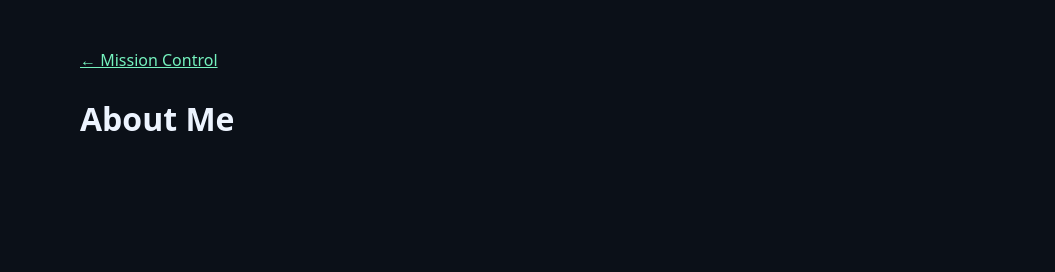
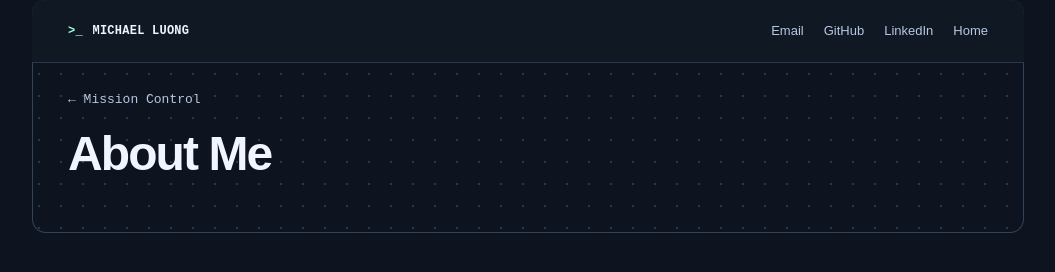
Before and after one commit to MikeyLuo/cloud-production-platform, an Astro site: page /about in a window 1280 px wide. Shown: the whole page, without its empty margins (112-1167 px from the left). Built offline with nearby package versions, Linux system fonts and the light colour scheme; Astro itself is replaced by a stand-in of ours.

Commit message:
[fix] Fixed UI
Fixed the UI not directing properly, and added a shared layout to each section page

```diff
--- /dev/null
+++ b/src/layouts/PortfolioLayout.astro
@@ -0,0 +1,173 @@
+---
+interface Props {
+  title: string;
+  section: string;
+}
+
+const { title, section } = Astro.props;
+
+{/*const navigation = [
+  { slug: 'about', title: 'Email' },
+  { slug: 'resume', title: 'Resume' },
+  { slug: 'projects', title: 'Projects' },
+  { slug: 'travel', title: 'Travel Blog' },
+];*/}
+---
+
+<!doctype html>
+<html lang="en">
+  <head>
+    <meta charset="UTF-8" />
+    <meta name="viewport" content="width=device-width, initial-scale=1" />
+    <meta
+      name="description"
+      content={`${title} — Michael Luong’s portfolio.`}
+    />
+    <title>{title} | Michael Luong</title>
+  </head>
+
+  <body>
+    <a class="skip-link" href="#content">Skip to content</a>
+
+    <div class="frame">
+      <header>
+        <a class="wordmark" href="/" aria-label="Michael Luong, home">
+          <span aria-hidden="true">&gt;_</span> Michael Luong
+        </a>
+
+        <nav aria-label="Contact and navigation">
+            <ul class="navigation">
+                <li><a href="mailto:michaeltriluong@gmail.com">Email</a></li>
+                <li><a href="https://github.com/mikeyluo">GitHub</a></li>
+                <li><a href="https://www.linkedin.com/in/michael-luong-695751165/">LinkedIn</a></li>
+                <li><a href="/">Home</a></li>
+            </ul>
+        </nav>
+      </header>
+
+      <main id="content" tabindex="-1">
+        <a class="back-link" href="/">← Mission Control</a>
+        <h1>{title}</h1>
+        <slot />
+      </main>
+    </div>
+  </body>
+</html>
+
+<style>
+  :global(body) {
+    margin: 0;
+    background: #0d131f;
+    color: #f0f5ff;
+    font: 0.9375rem/1.5 Arial, sans-serif;
+  }
+
+  .frame {
+    max-width: 62rem;
+    margin-inline: auto;
+    overflow: hidden;
+    border-radius: 0.875rem;
+    box-shadow: inset 0 0 0 1px #314359;
+  }
+
+  header {
+    display: flex;
+    align-items: center;
+    justify-content: space-between;
+    flex-wrap: wrap;
+    gap: 0.65rem 1.25rem;
+    min-height: 63px;
+    box-sizing: border-box;
+    padding: 0.75rem clamp(1.1875rem, 3.5vw, 2.25rem);
+    border-bottom: 1px solid #29384d;
+    background: #101824;
+  }
+
+  a {
+    color: #b5c7e1;
+    text-decoration: none;
+  }
+
+  a:hover,
+  a[aria-current="page"] {
+    color: #a4ffdc;
+  }
+
+  a[aria-current="page"] {
+    text-decoration: underline;
+    text-underline-offset: 0.4em;
+  }
+
+  a:focus-visible {
+    outline: 2px solid #a4ffdc;
+    outline-offset: 4px;
+    border-radius: 3px;
+  }
+
+  .wordmark {
+    display: inline-flex;
+    gap: 0.6rem;
+    color: #f0f5ff;
+    font: bold 0.75rem/1.4 "Courier New", monospace;
+    text-transform: uppercase;
+    letter-spacing: 0.02em;
+  }
+
+  .wordmark span {
+    color: #a4ffdc;
+  }
+
+  nav ul {
+    display: flex;
+    flex-wrap: wrap;
+    gap: 0.35rem 1.25rem;
+    margin: 0;
+    padding: 0;
+    list-style: none;
+  }
+
+  nav a {
+    display: inline-block;
+    padding-block: 0.375rem;
+    font-size: 0.8125rem;
+  }
+
+  main {
+    padding: 1.5rem clamp(1.1875rem, 3.5vw, 2.25rem) 2rem;
+    background:
+      radial-gradient(circle, #26384c 1px, transparent 1.25px)
+      -4px 0 / 22px 22px;
+  }
+
+  .back-link {
+    font: 0.8125rem/1.5 "Courier New", monospace;
+  }
+
+  h1 {
+    margin: 1rem 0 1.25rem;
+    font-size: clamp(2rem, 6vw, 3rem);
+    line-height: 1.15;
+    letter-spacing: -0.04em;
+  }
+
+  .skip-link {
+    position: absolute;
+    top: 0.5rem;
+    left: 0.5rem;
+    z-index: 10;
+    padding: 0.5rem 0.75rem;
+    background: #101824;
+    transform: translateY(-200%);
+  }
+
+  .skip-link:focus {
+    transform: translateY(0);
+  }
+
+  @media (max-width: 30rem) {
+    header {
+      flex-direction: column;
+      align-items: flex-start;
+    }
+  }
+</style>
--- a/src/pages/[section].astro
+++ b/src/pages/[section].astro
@@ -1,4 +1,5 @@
 ---
+import PortfolioLayout from '../layouts/PortfolioLayout.astro';
 import FieldAtlas from '../components/FieldAtlas.astro';
 
 export function getStaticPaths() {
@@ -11,33 +12,9 @@ export function getStaticPaths() {
 }
 
 const { title } = Astro.props;
-const isTravel = Astro.params.section === 'travel';
+const section = Astro.params.section ?? '';
 ---
 
-<!doctype html>
-<html lang="en">
-  <head>
-    <meta charset="UTF-8" />
-    <meta name="viewport" content="width=device-width, initial-scale=1" />
-    <title>{title} | Michael Luong</title>
-  </head>
-  <body>
-    <main>
-      <a href="/">← Mission Control</a>
-      <h1>{title}</h1>
-      {isTravel && <FieldAtlas />}
-    </main>
-  </body>
-</html>
-
-<style>
-  :global(body) {
-    margin: 0;
-    background: #0b1018;
-    color: #edf4ff;
-    font: 1rem/1.55 system-ui, sans-serif;
-  }
-
-  main { max-width: 56rem; margin: 0 auto; padding: 3rem 1.25rem; }
-  a { color: #75f2be; }
-</style>
+<PortfolioLayout title={title} section={section}>
+  {section === 'travel' && <FieldAtlas />}
+</PortfolioLayout>
```
Also changed, not shown: src/pages/index.astro (+9 -8 lines).
